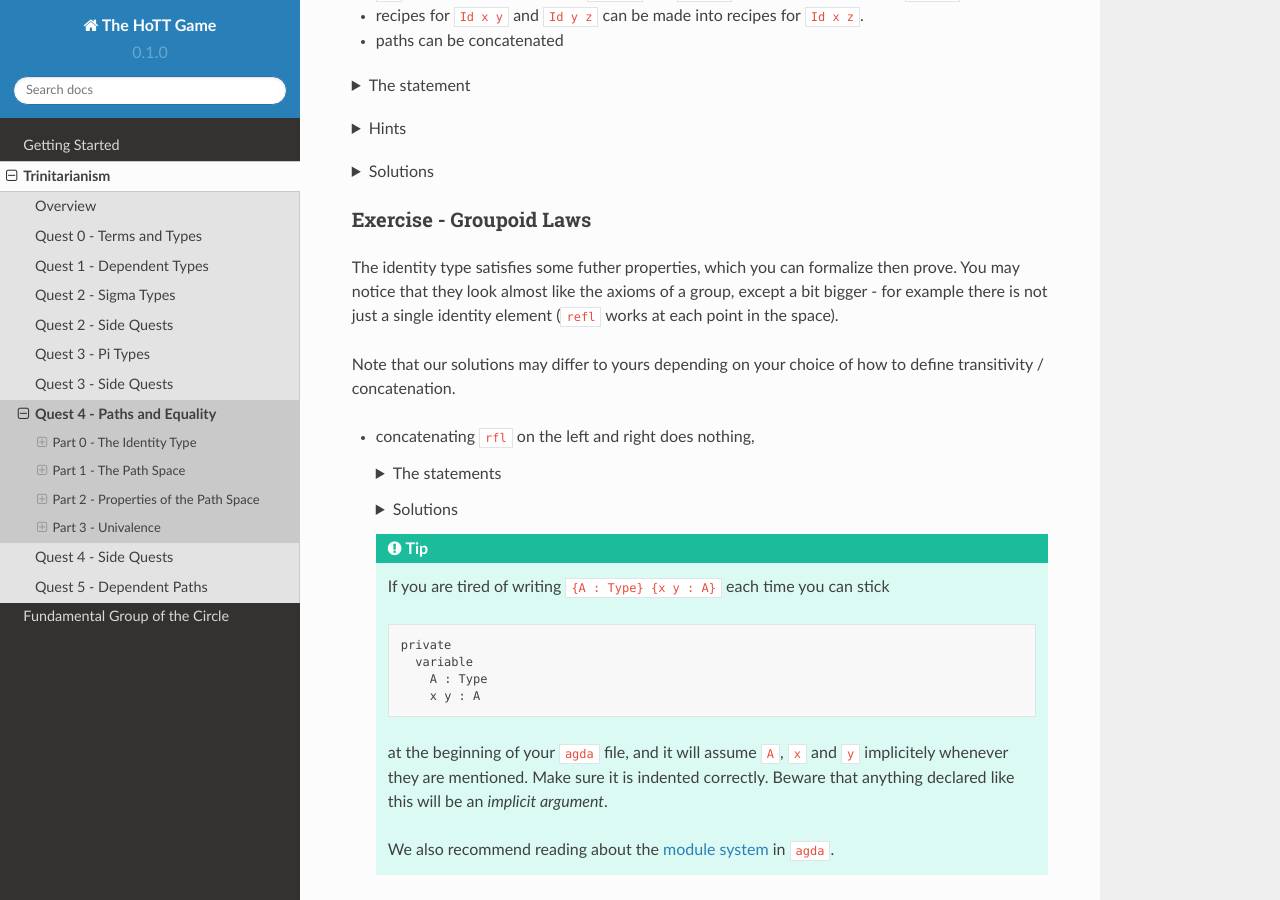
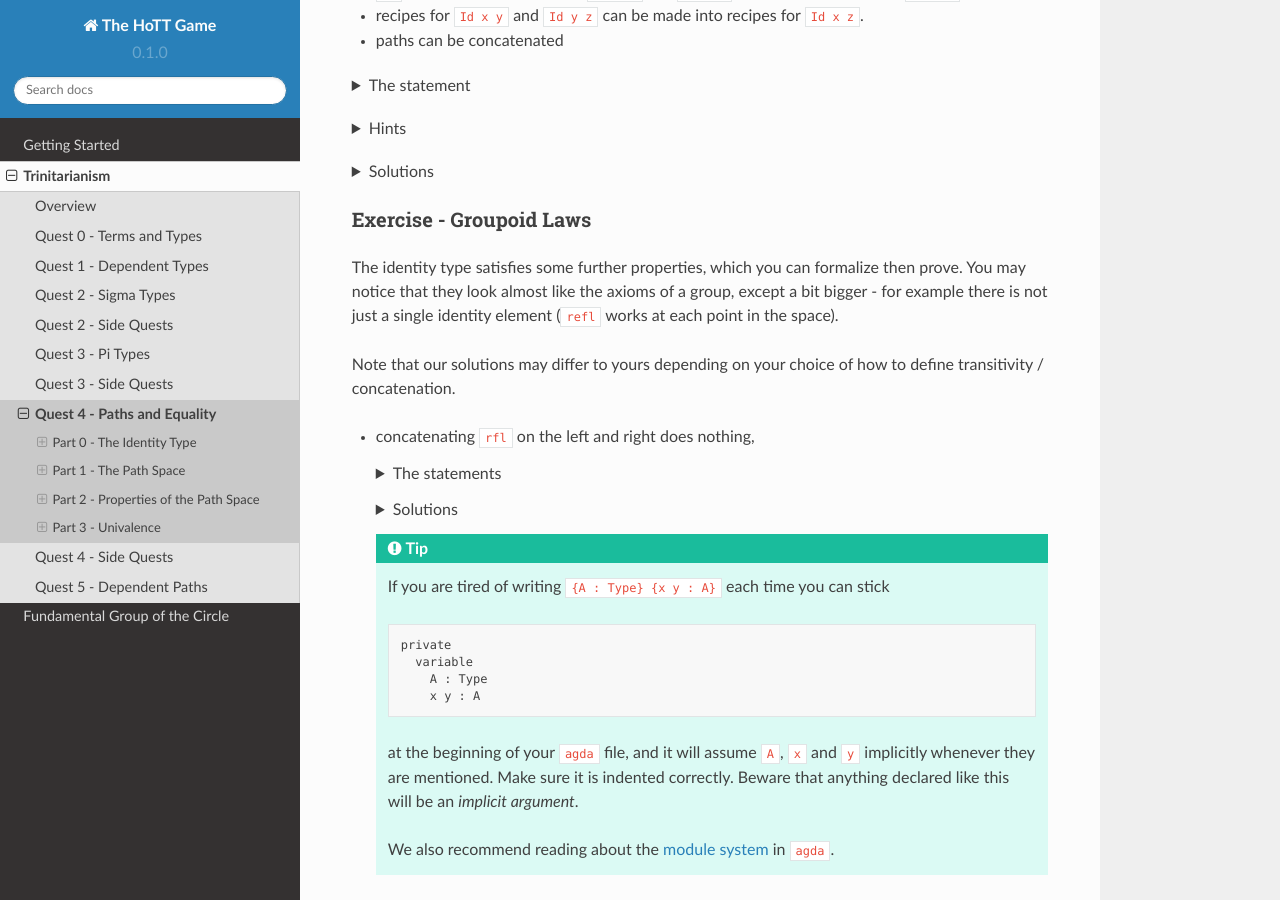
Before and after one commit to thehottgame/theHoTTGameGuide, a Sphinx documentation site: the page built from docs/source/0-trinitarianism/quest-4.rst, in a window 1280 px wide and 900 px high, scrolled down 2783 px. Built offline with Sphinx 7.4.7 and the Read the Docs theme 2.0.0, drawn with Linux system fonts in a browser that asks for light colours; some of the changed text lies outside the part shown.

Commit message:
Update quest-4.rst

```diff
--- a/docs/source/0-trinitarianism/quest-4.rst
+++ b/docs/source/0-trinitarianism/quest-4.rst
@@ -290,7 +290,7 @@ but you can use whichever you prefer.
 Exercise - Groupoid Laws
 ------------------------
 
-The identity type satisfies some futher properties,
+The identity type satisfies some further properties,
 which you can formalize then prove.
 You may notice that they look almost like the axioms of a group,
 except a bit bigger - for example there is not just a single identity
@@ -358,7 +358,7 @@ your choice of how to define transitivity / concatenation.
             x y : A
 
      at the beginning of your ``agda`` file,
-     and it will assume ``A``, ``x`` and ``y`` implicitely
+     and it will assume ``A``, ``x`` and ``y`` implicitly
      whenever they are mentioned.
      Make sure it is indented correctly.
      Beware that anything declared like this will be an
```
Also changed, not shown: other parts of docs/source/0-trinitarianism/quest-4.rst (+3 -3 lines).
